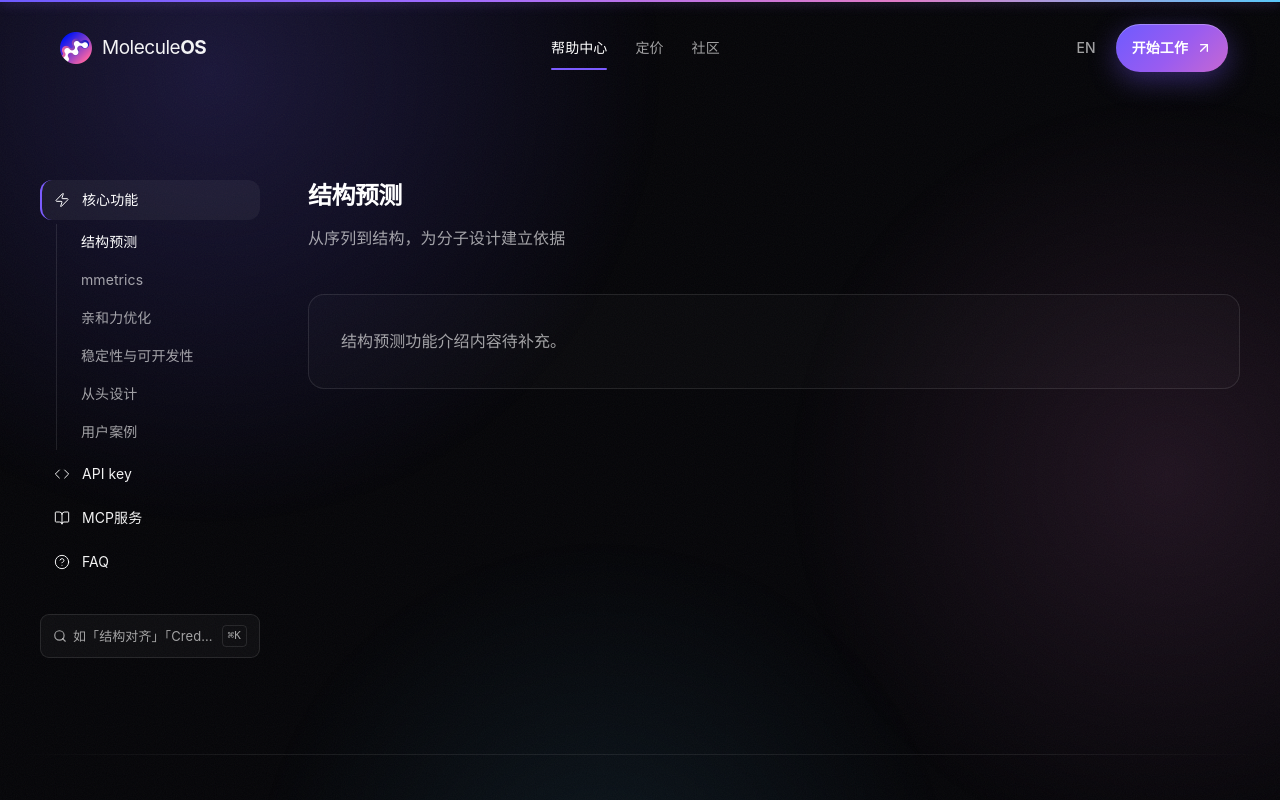
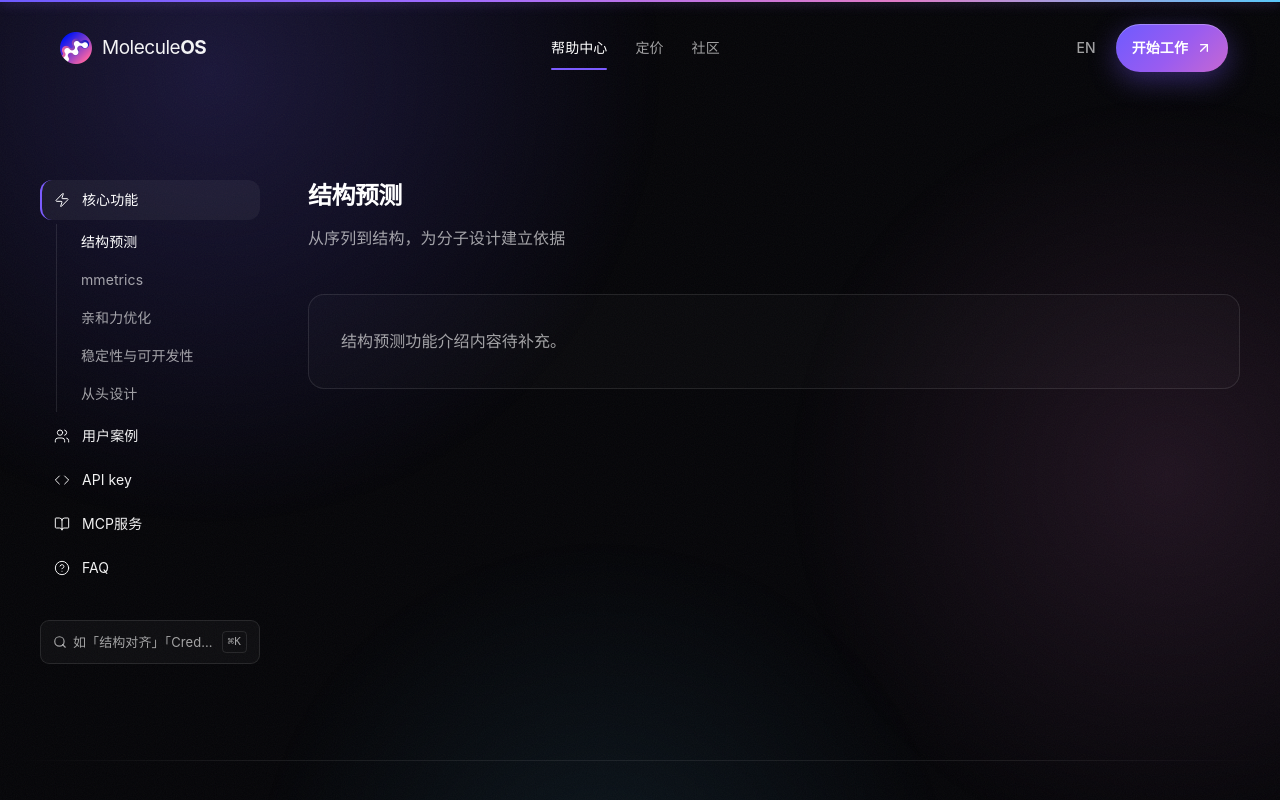
Before and after one commit to mollaxu/moleculeos-website, a Next.js app: page /help in a window 1280 px wide. Shown: the top 800 px of the page. Built offline with nearby package versions, Linux system fonts and the light colour scheme.

Commit message:
feat: 用户案例提升为与核心功能同级tab

```diff
--- a/components/pages/help-page.tsx
+++ b/components/pages/help-page.tsx
@@ -2,7 +2,7 @@
 import { useState } from 'react';
 import Link from 'next/link';
 import { useTranslations } from 'next-intl';
-import { BookOpen, HelpCircle, Zap, History, Code } from 'lucide-react';
+import { BookOpen, HelpCircle, Zap, History, Code, Users } from 'lucide-react';
 import { localizeHref, type Locale } from '@/lib/site-config';
 import { DocsSearch } from '@/components/docs/docs-search';
 import { Accordion, AccordionContent, AccordionItem, AccordionTrigger } from '@/components/ui/accordion';
@@ -11,6 +11,7 @@ import { cn } from '@/lib/utils';
 
 const helpNavItems = [
   { key: 'coreFeatures', label: '核心功能', icon: Zap },
+  { key: 'userCases', label: '用户案例', icon: Users },
   { key: 'apiKey', label: 'API key', icon: Code },
   { key: 'mcpService', label: 'MCP服务', icon: BookOpen },
   { key: 'faq', label: 'FAQ', icon: HelpCircle },
@@ -22,7 +23,6 @@ const coreFeatureSubs = [
   { key: 'affinityOptimization', label: '亲和力优化' },
   { key: 'stabilityDevelopability', label: '稳定性与可开发性' },
   { key: 'deNovoDesign', label: '从头设计' },
-  { key: 'userCases', label: '用户案例' },
 ];
 
 function StructurePredictionContent() {
@@ -234,7 +234,7 @@ export function HelpPage({ locale, kind = 'home' }: { locale: Locale; kind?: 'ho
           {activeTab === 'coreFeatures' && activeSub === 'affinityOptimization' && <AffinityOptimizationContent />}
           {activeTab === 'coreFeatures' && activeSub === 'stabilityDevelopability' && <StabilityDevelopabilityContent />}
           {activeTab === 'coreFeatures' && activeSub === 'deNovoDesign' && <DeNovoDesignContent />}
-          {activeTab === 'coreFeatures' && activeSub === 'userCases' && <UserCasesContent />}
+          {activeTab === 'userCases' && <UserCasesContent />}
           {activeTab === 'apiKey' && <ApiKeyContent />}
           {activeTab === 'mcpService' && <McpServiceContent />}
           {activeTab === 'faq' && <FaqContent locale={locale} />}
```
